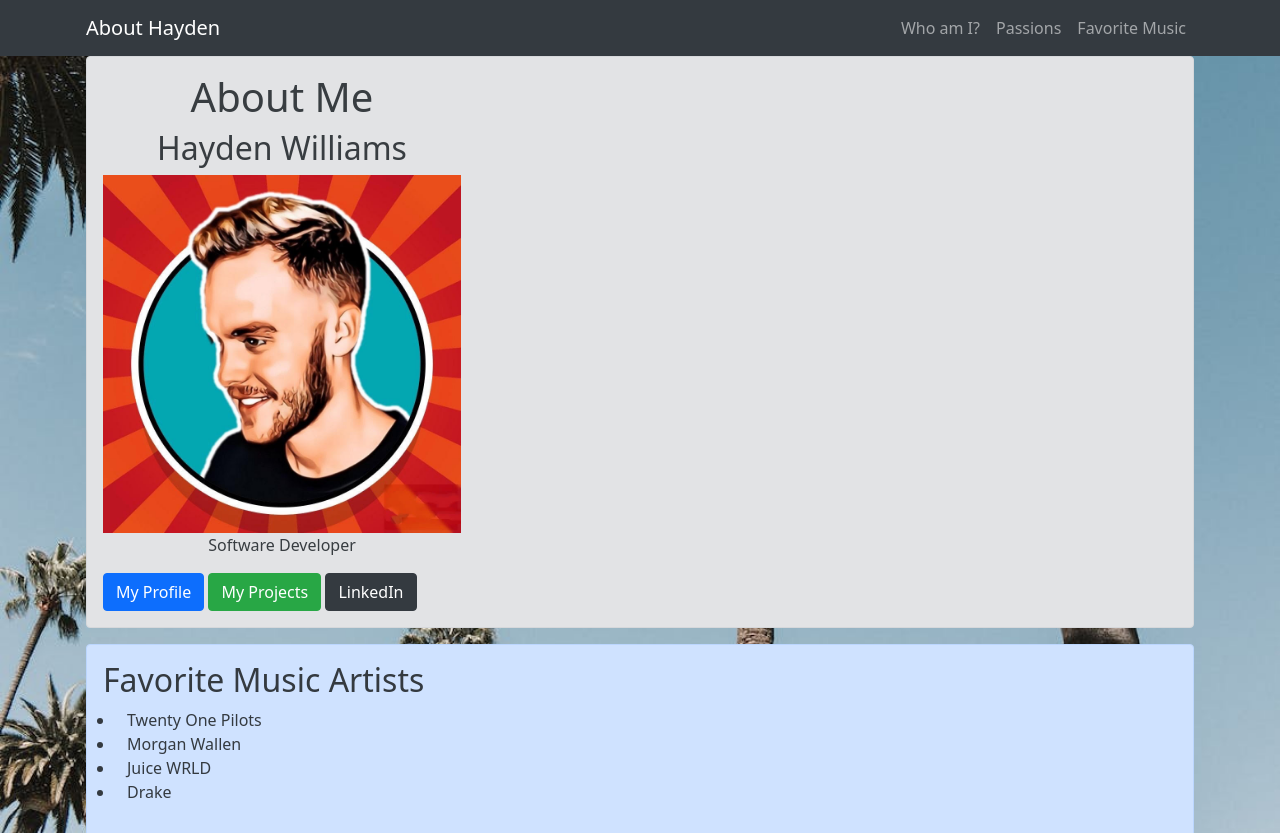
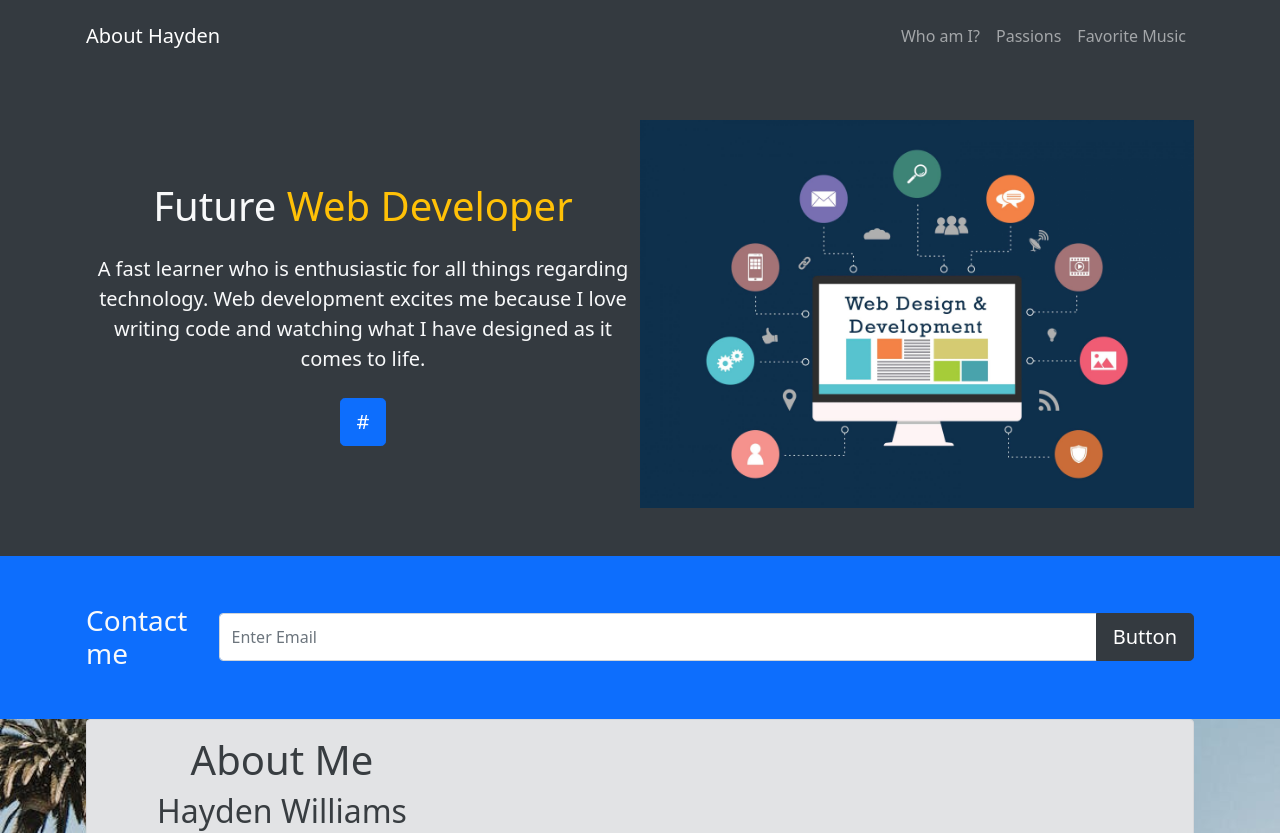
Before and after one commit to hpwills/AboutMePage, a plain HTML site: page About me for Future Employers/index.html in a window 1280 px wide. Shown: the top 833 px of the page. Drawn offline with nearby package versions, Linux system fonts and the light colour scheme.

Commit message:
Added Showcase and Contact section. Began cards

```diff
--- a/About me for Future Employers/index.html
+++ b/About me for Future Employers/index.html
@@ -19,11 +19,12 @@
   <script src="https://stackpath.bootstrapcdn.com/bootstrap/5.0.0-alpha1/js/bootstrap.min.js"
     integrity="sha384-oesi62hOLfzrys4LxRF63OJCXdXDipiYWBnvTl9Y9/TRlw5xlKIEHpNyvvDShgf/"
     crossorigin="anonymous"></script>
+    <link rel="stylesheet" href="https://cdn.jsdelivr.net/npm/bootstrap-icons@1.3.0/font/bootstrap-icons.css">
 </head>
 
 <body>
   <!-- nav starts here -->
-  <nav class="navbar navbar-expand-lg bg-dark navbar-dark">
+  <nav class="navbar navbar-expand-lg bg-dark navbar-dark py-3">
     <div class="container">
       <a href="#" class="navbar-brand">About Hayden</a>
 
@@ -42,12 +43,56 @@
           <li class="nav-item">
             <a href="#music" class="nav-link">Favorite Music</a>
           </li>
-          <li>
         </ul>
       </div>
     </div>
   </nav>
   <!-- nav ends here -->
+  <!--Showcase starts here-->
+  <section class="bg-dark text-light p-5 text-center text-sm-start">
+    <div class="container">
+      <div class="d-sm-flex align-items-center justify-content-between">
+        <div>
+          <h1>Future
+            <span class="text-warning">Web Developer</span>
+          </h1>
+          <p class="lead my-4"> <!--margin y-axis-->
+            A fast learner who is enthusiastic for all things regarding technology. Web development excites me because I love writing code and watching what I have designed as it comes to life.
+
+          </p>
+          <button class="btn btn-primary btn-lg">#</button>
+        </div>
+        <img class="img-fluid w-50 d-none d-sm-block" src="./imgs/webdeveloper.jpg" alt="">
+      </div>
+    </div>
+  </section>
+  <!--Showcase ends here-->
+  <!--Contact section starts here-->
+  <section class="bg-primary text-light p-5">
+    <div class="container">
+      <div class="d-md-flex justify-content-between align-items-center">
+        <h3 class="mb-3 mb-md-0">
+          Contact me
+        </h3>
+
+        <div class="input-group contact-input">
+          <input
+          type="email"
+          class="form-control"
+          placeholder="Enter Email"
+          />
+          <button
+          class="btn btn-dark btn-lg"
+          type="button"
+          >Button
+        </button>
+
+        </div>
+
+      </div>
+    </div>
+  </section>
+  <!--Contact section ends here-->
   <!-- about me starts here -->
   <div class="container">
     <div class="alert alert-secondary">
@@ -57,10 +102,10 @@
             <h1 class="text-center">About Me</h1>
             <h2 class="text-center">Hayden Williams</h2>
             <img src="./imgs/Twitch Logo portrait.jpg" class="img-fluid" alt="my photo">
-            <p class="text-center" id="career">Software Developer</p>
+            <p class="text-center" id="career">Web Development</p>
             <a class="btn btn-primary" href="https://www.facebook.com/hayden.williams.58/" target="_blank">My
               Profile</a>
-            <a class="btn btn-success" href="#">My Projects</a>
+            <a class="btn btn-success" href="https://github.com/hpwills" target="_blank">My Projects</a>
             <a class="btn btn-dark" href="https://www.linkedin.com/in/hayden-williams-352a0781/"
               target="_blank">LinkedIn</a>
           </div>
@@ -74,7 +119,7 @@
     <div class="alert alert-primary text-dark" class="col-4 col-lg-4">
       <h2>Favorite Music Artists</h2>
       <div class="row">
-        <ul class="row ms-auto">
+        <ul class="row mx-4">
           <li>Twenty One Pilots</li>
           <li>Morgan Wallen</li>
           <li>Juice WRLD</li>
@@ -84,6 +129,22 @@
     </div>
   </div>
   <!-- favorite music ends here -->
+<!--Boxes start here-->
+<section class="p-5">
+  <div class="container">
+    <div class="row text-center">
+      <div class="col-md">
+        <div class="card bg-dark text-light">
+          <div class="card-body text-center">
+            <i class="bi bi-laptop"></i>
+          </div>
+        </div>
+      </div>
+      <div class="col-md"></div>
+      <div class="col-md"></div>
+    </div>
+  </div>
+</section>
 </body>
 
 
--- a/About me for Future Employers/styles.css
+++ b/About me for Future Employers/styles.css
@@ -2,3 +2,8 @@ body {
     background: url("./imgs/losangeles.jpeg") center fixed;
     background-size: cover;
 }
+
+#career {
+    font-weight: bold;
+    font-style: italic;
+}
```
Also changed, not shown: About me for Future Employers/imgs/webdeveloper.jpg (added).
